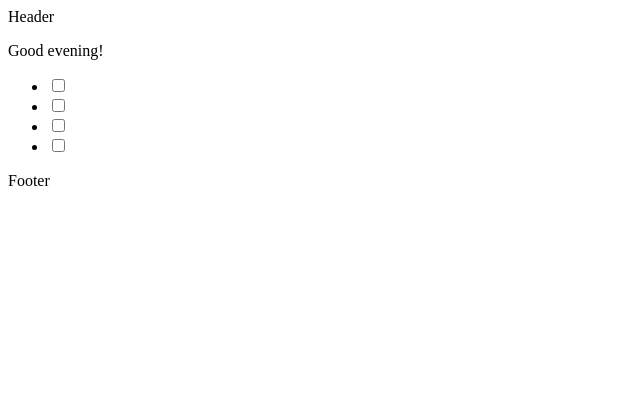
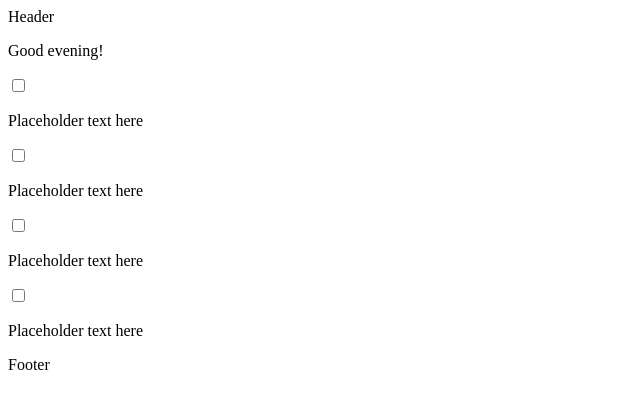
Before and after one commit to cwpredovich/react-scrimba-tutorial, a React (Create React App) app: page / in a window 1280 px wide. Shown: the top 408 px of the page, without its empty margins (0-640 px from the left). Built offline with nearby package versions, Linux system fonts and the light colour scheme.

Commit message:
Working on the To Do List app again

```diff
--- a/src/Components/Main.js
+++ b/src/Components/Main.js
@@ -4,7 +4,10 @@ import React from "react";
 function Main() {
     const date = new Date();
     const hours = date.getHours();
-    let timeOfDay
+    let timeOfDay;
+    const styles = {
+        fontSize: 30
+    }
 
     if (hours < 12) {
         timeOfDay = "morning";
@@ -17,14 +20,19 @@ function Main() {
     return (
         <div>
             <p>Good {timeOfDay}!</p>
-            <form>
-                <ul className="list">
-                    <li><input type="checkbox"></input></li>
-                    <li><input type="checkbox"></input></li>
-                    <li><input type="checkbox"></input></li>
-                    <li><input type="checkbox"></input></li>
-                </ul>
-            </form>
+            <div>
+                <input type="checkbox" />
+                <p>Placeholder text here</p>
+
+                <input type="checkbox" />
+                <p>Placeholder text here</p>
+
+                <input type="checkbox" />
+                <p>Placeholder text here</p>
+
+                <input type="checkbox" />
+                <p>Placeholder text here</p>
+            </div>
         </div>
     )
 }
```
